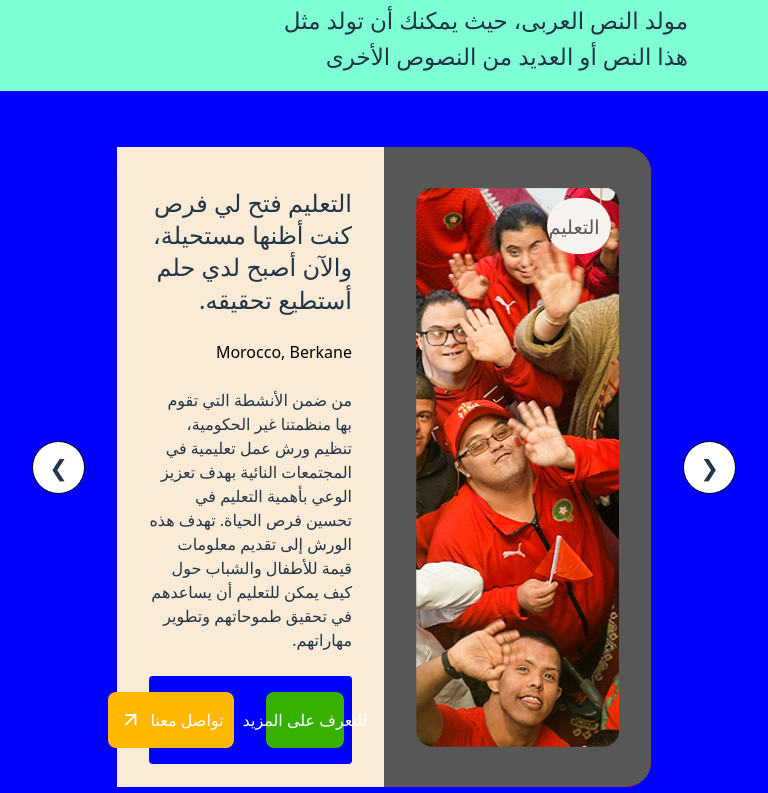
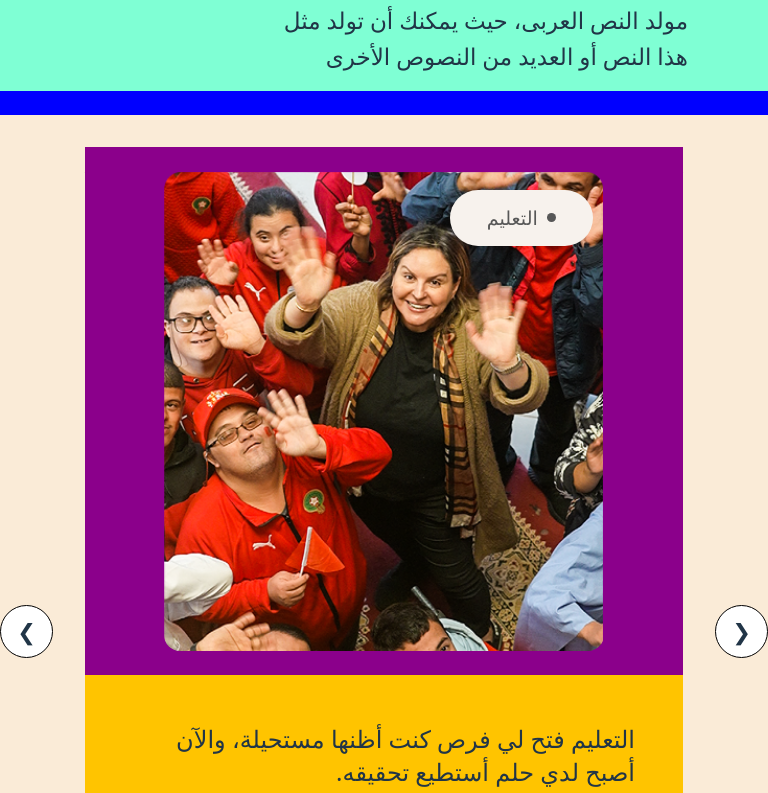
Before and after one commit to SOFT-CACTUS-INTERN/organisme-badr-web, a React (Vite) app in the folder FrontEnd/: page /#/ in a window 768 px wide. Shown: the part 3847-4640 px from the top of the page. Built offline with nearby package versions, Linux system fonts and the light colour scheme.

Commit message:
componnt activite

```diff
--- a/FrontEnd/src/assets/styles/activite.css
+++ b/FrontEnd/src/assets/styles/activite.css
@@ -373,7 +373,7 @@ body {
 
 }
 
-@media (max-width: 1024px) and (min-width: 481px) {
+@media (max-width: 1024px) and (min-width: 769px) {
 
   /* tes styles */
   .activite {
@@ -411,6 +411,77 @@ body {
 
 
 
+@media(max-width:768px) and (min-width:481px){
+
+.activite-groupe{
+background-color:antiquewhite;
+width:100%;
+padding: 0;
+padding-top: 2rem;
+padding-bottom: 2rem;
+height:auto;
+
+}
+.image-div{
+  width:100%;
+  min-height:50vh;
+  border-bottom-right-radius: 0;
+  border-top-right-radius:0 ;
+}
+.activite-pecture{
+
+
+  height:60vh;
+}
+.activite{
+  background-color: #38B000;
+  width:100%;
+  height:auto;
+  flex-direction: column;
+}
+.activite-content{
+ background: #FFC400;
+
+  display:flex;
+  justify-content: center;
+  align-items: center;
+  width:100%;
+  padding:3rem
+}
+.btn-groupe{
+  width:100%;
+  background-color: aquamarine;
+}
+
+/* .btn-groupe
+
+{
+  display:flex;
+  flex-direction: column;
+  gap:0;
+
+} */
+ @media(min-height:1024px){
+
+
+  .image-div{
+min-height:30vh
+
+
+  }
+  .activite-pecture{
+    height:50vh
+  }
+  .activite-content{
+
+    /* padding-bottom: 7rem; */
+    gap:2rem;
+    padding-bottom: 4rem;
+  }
+ }
+
+
+}
 @media(max-width:480px) {
 
   .activite-section {
@@ -430,7 +501,9 @@ body {
     flex-direction: column;
     background-color: aquamarine;
     height: auto;
-    border-radius: 0;
+    border-radius:
+25.2px;
+
   }
 
   .activite--groupe {
@@ -455,12 +528,17 @@ body {
 
   .image-div {
     width: 100%;
-    border-radius: 0;
+
     min-height:40vh;
     display:flex;
     justify-content: center;
     align-items: center;
     padding:1rem;
+   border-top-left-radius: 25.2px;
+border-top-right-radius: 25.2px;
+border-bottom-left-radius: 0;
+border-bottom-right-radius: 0;
+
   }
 
   .activite-pecture {
@@ -473,10 +551,7 @@ body {
 
   }
 
-  .next,
-  .prev {
-    /* display:none */
-  }
+
 
   .btn-groupe {
     width: 100%;
@@ -524,6 +599,63 @@ body {
 
 .out{
 
-  width:20px;
+   /* Hauteur égale pour avoir un cercle */
+  /* Couleur du cercle */
+  border-radius: 50%;
 
-}}
+}
+.next,.prev{
+   border: 0.55px solid #000000;
+  background: #FFFFFF;
+
+
+
+  /* border-width: 0.55px; */
+  display: flex;
+  justify-content: center;
+  align-items: center;
+
+  width:10px;
+  height:5px
+}
+@media(min-height:700px){
+  .activite-groupe{
+    background-color:red;
+    padding:0;
+  }
+  .image-div{
+    background-color: fuchsia;
+    min-height:50vh
+
+  }
+  .activite-pecture{
+
+    height:50vh;
+    background-color: darkblue;
+  }
+  .activite-content{
+
+
+  }
+  /* .btn-groupe{
+
+    display:flex;
+    justify-content: center;
+    align-items: center;
+    flex-direction: column;
+    padding:0rem;
+
+
+  } */
+}
+.btn-groupe{
+
+  /* display:flex;
+  flex-direction: column;
+  justify-content: center;
+  align-items: center; */
+}
+
+
+
+}
```
